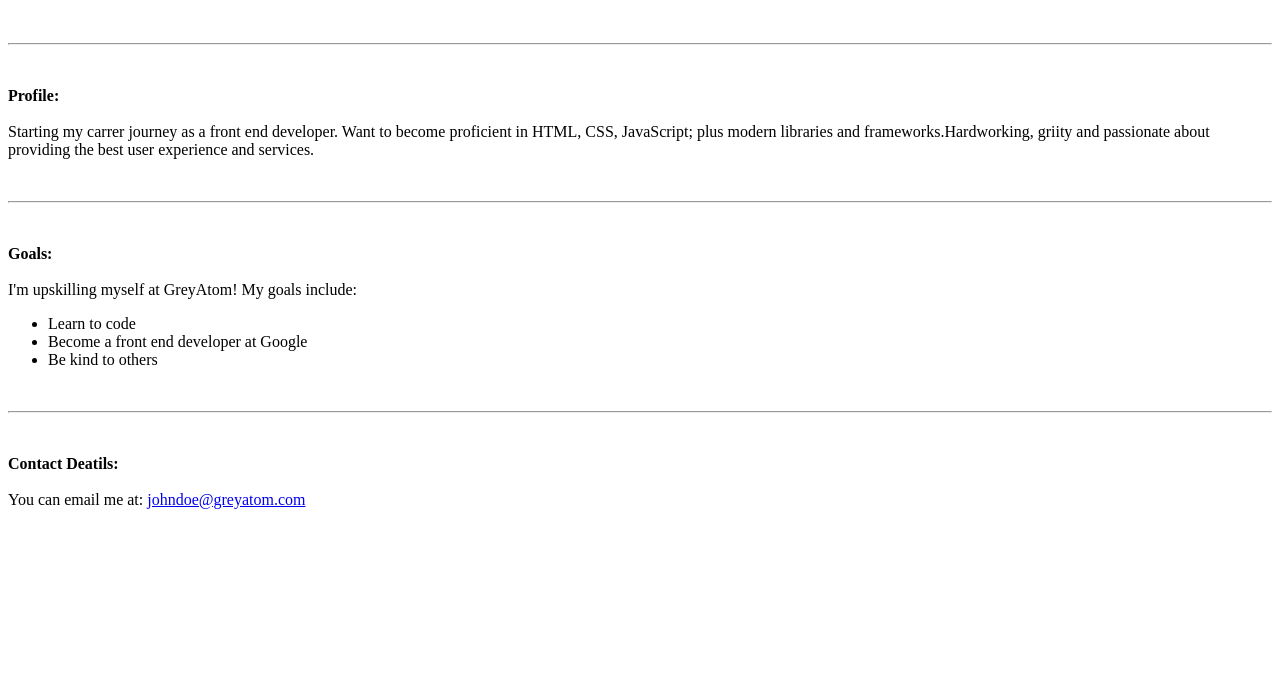
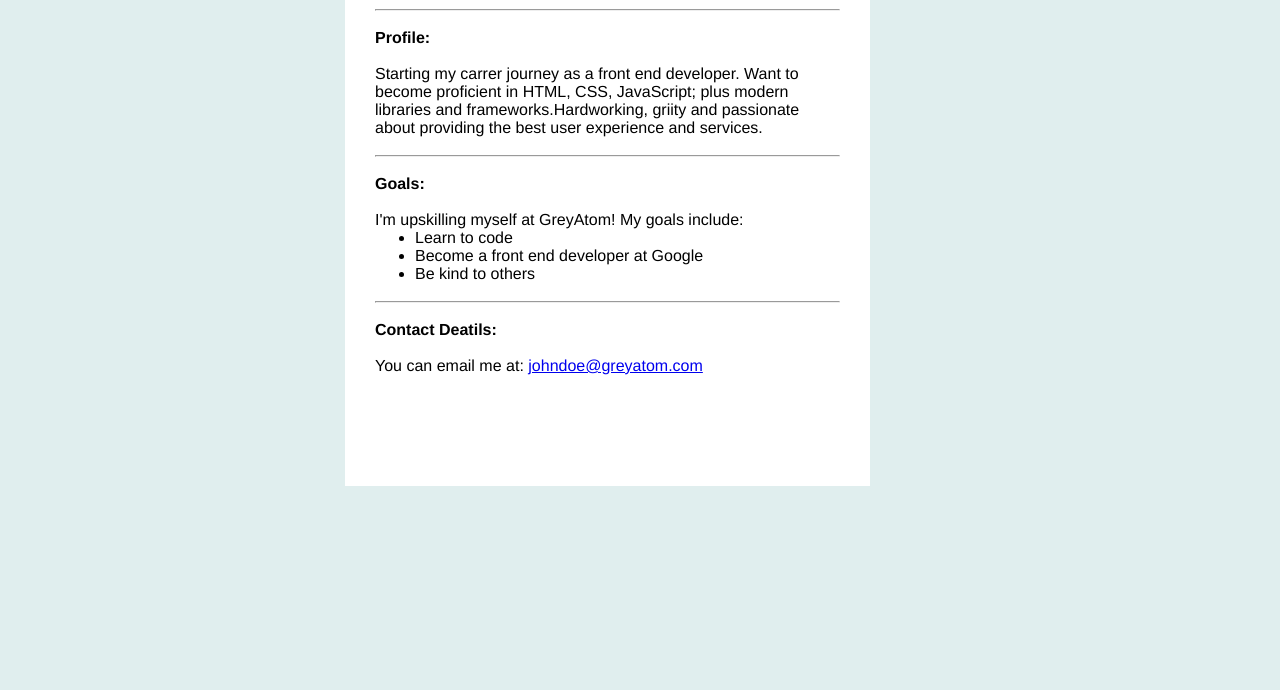
Before and after one commit to nikhilgupta13/personal-portfolio-page, a plain HTML site: page index.html in a window 1280 px wide. Shown: the part 110-800 px from the top of the page. Drawn offline with Linux system fonts and the light colour scheme.

Commit message:
Update style.css

```diff
--- a/style.css
+++ b/style.css
@@ -1 +1,25 @@
-/* Add your CSS code here */
+* {
+    font-family: Helvetica, Arial, sans-serif;
+    max-width: 700px;
+    margin: auto;
+
+  }
+
+body {
+      min-width: 500px;
+      background-color: #e0eeee;
+  }
+
+.profileBody {
+    display: inline-block;
+    background-color: white;
+    margin-top: 6px;
+    margin-left: 55px;
+    width: 75%;
+    height: 590px;
+  }
+
+.main {
+    padding: 20px;
+    margin: 10px;
+}
```
